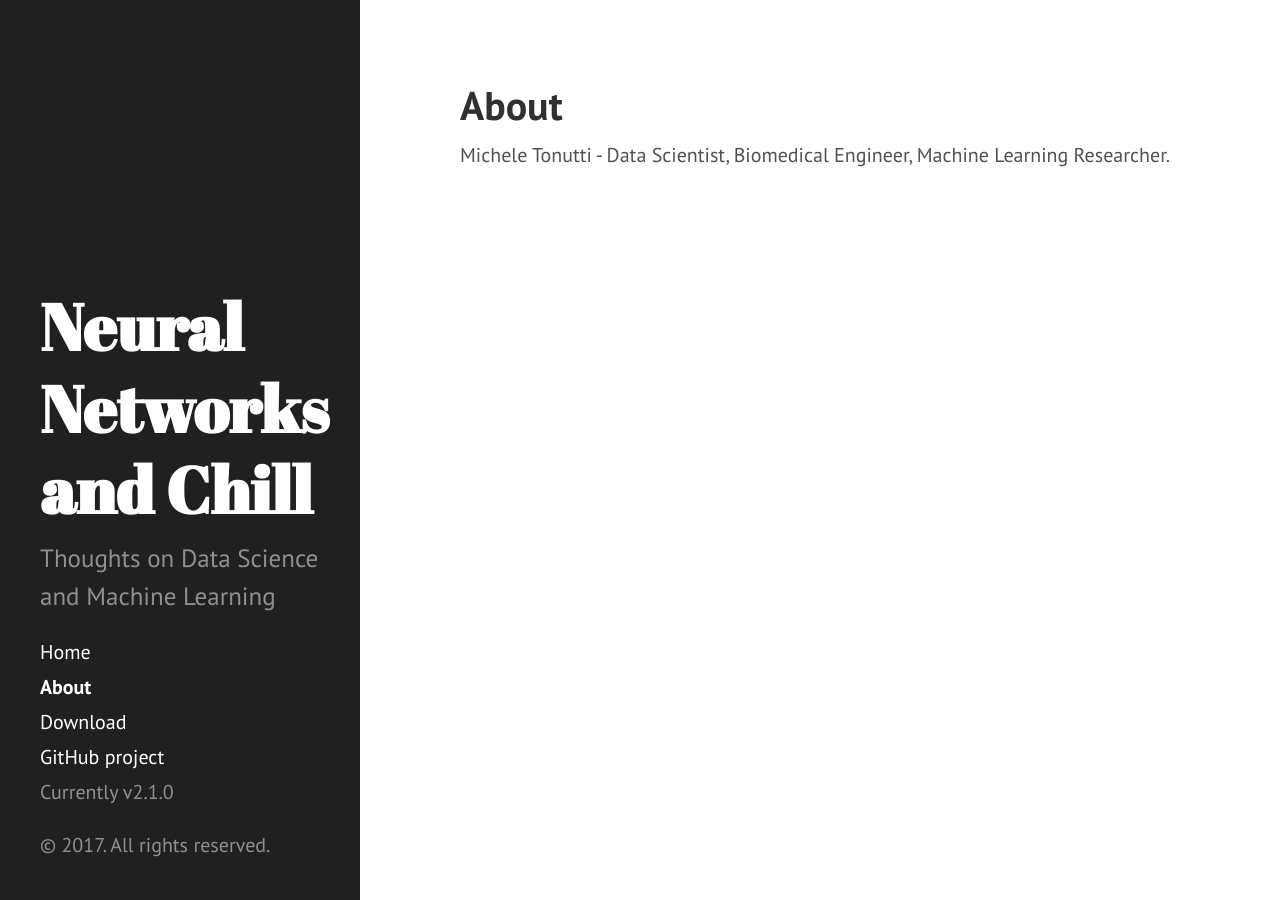
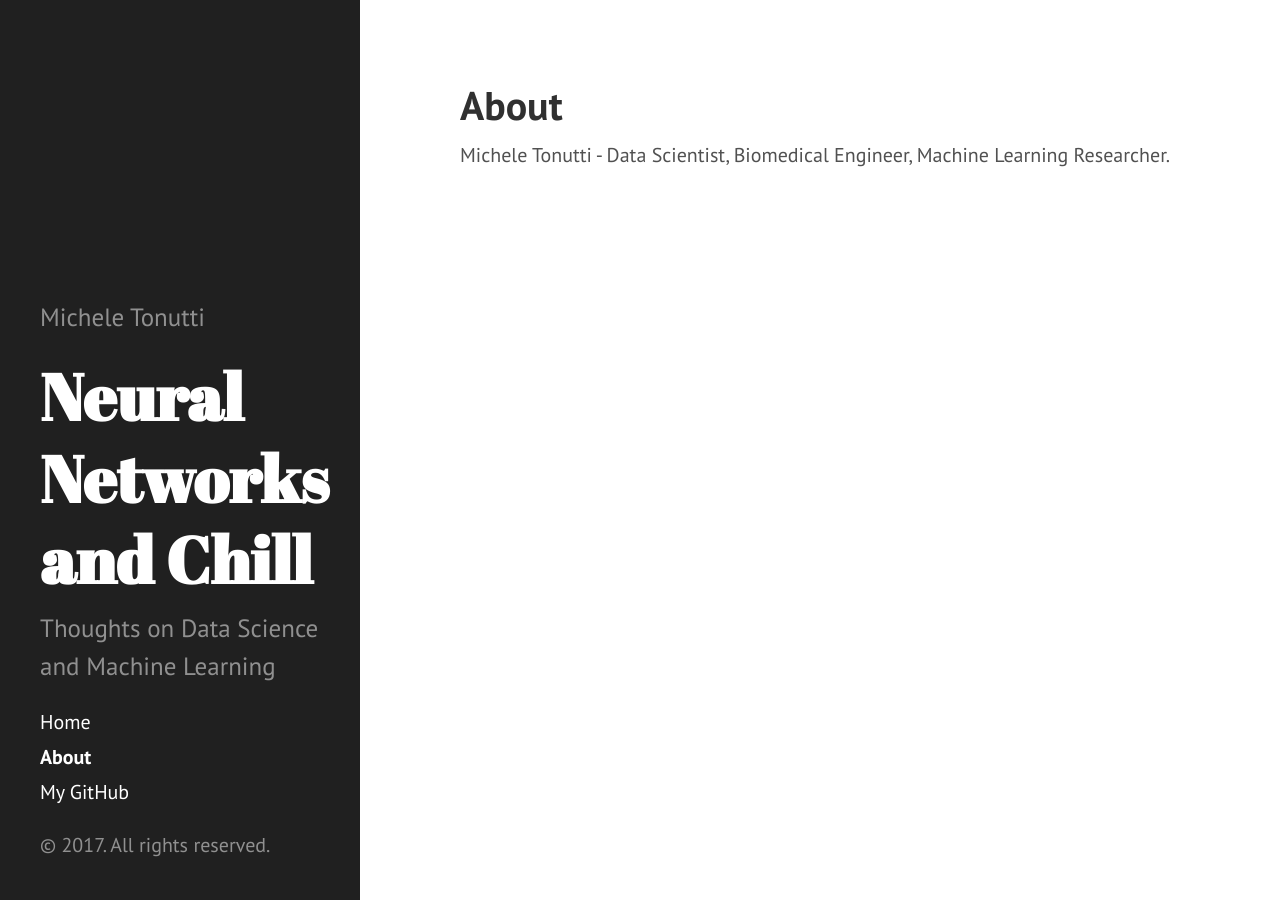
Before and after one commit to michetonu/michetonu.github.io, a Jekyll site: the page built from about.md, in a window 1280 px wide. Built offline with Jekyll 4.4.1, drawn with Linux system fonts in a browser that asks for light colours.

Commit message:
Update sidebar.html

```diff
--- a/_includes/sidebar.html
+++ b/_includes/sidebar.html
@@ -1,6 +1,7 @@
 <div class="sidebar">
   <div class="container sidebar-sticky">
     <div class="sidebar-about">
+      <p class="lead">Michele Tonutti</p>
       <h1>
         <a href="{{ site.baseurl }}">
           {{ site.title }}
@@ -26,9 +27,8 @@
         {% endif %}
       {% endfor %}
 
-      <a class="sidebar-nav-item" href="{{ site.github.repo }}/archive/v{{ site.version }}.zip">Download</a>
-      <a class="sidebar-nav-item" href="{{ site.github.repo }}">GitHub project</a>
-      <span class="sidebar-nav-item">Currently v{{ site.version }}</span>
+      <a class="sidebar-nav-item" href="{{ site.github.repo }}">My GitHub</a>
+
     </nav>
 
     <p>&copy; {{ site.time | date: '%Y' }}. All rights reserved.</p>
```
